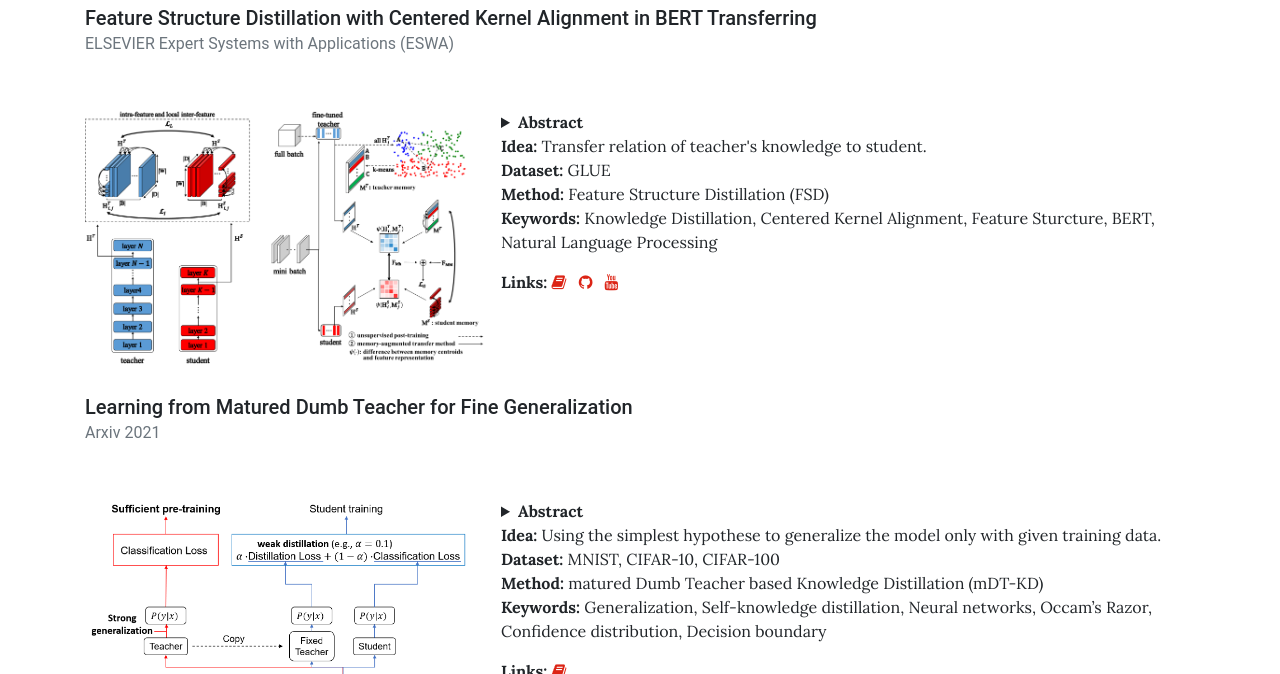
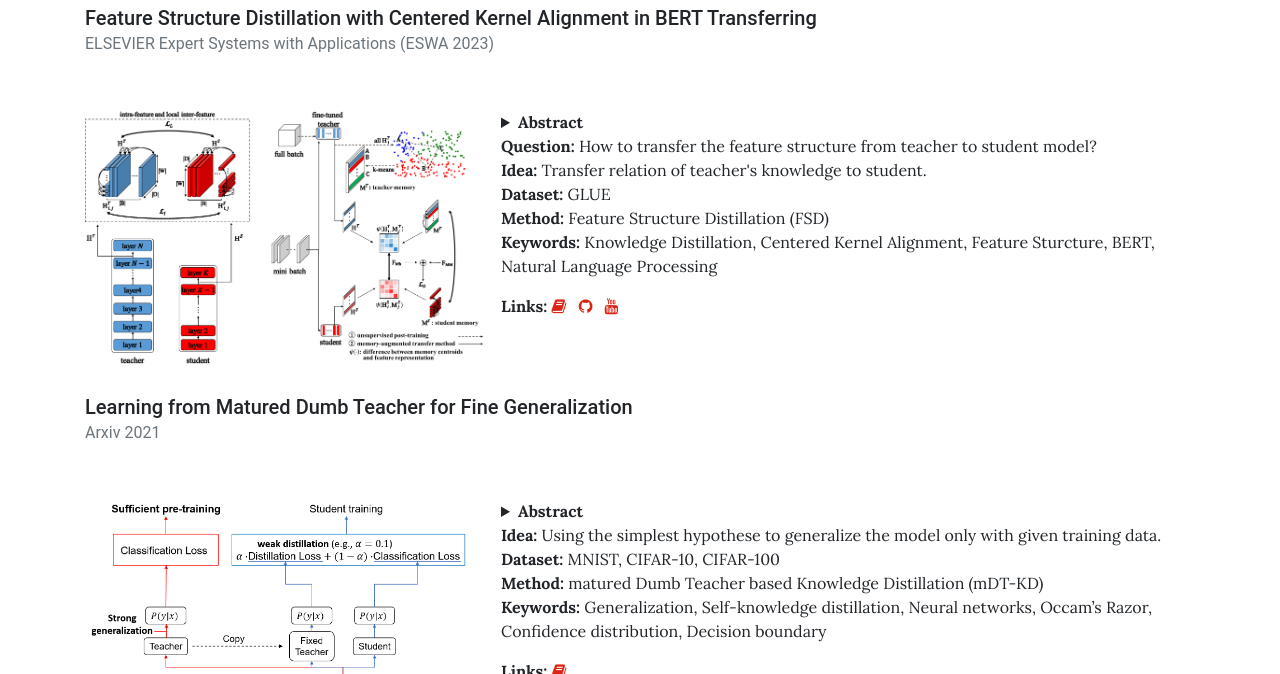
Before and after one commit to irrlab/irrlab.github.io, a Jekyll site: the page built from pages/research.md, in a window 1280 px wide and 900 px high, scrolled down 1319 px, cut to the strip 226-900 px from the top of the window. Built offline with Jekyll 4.4.1, drawn with Linux system fonts in a browser that asks for light colours.

Commit message:
update publication and alumni

```diff
--- a/_data/publication.yml
+++ b/_data/publication.yml
@@ -69,7 +69,7 @@
   youtube: https://www.youtube.com/watch?v=dvyPCQqU-8E
 
 - title: 'Feature Structure Distillation with Centered Kernel Alignment in BERT Transferring'
-  where: ELSEVIER Expert Systems with Applications (ESWA)
+  where: ELSEVIER Expert Systems with Applications (ESWA 2023)
   image: assets/img/publication/HeeJun_FSD.png
   abstract: >
     Knowledge distillation is an approach to transfer information on representations from a teacher to a student by reducing their difference.
@@ -85,11 +85,12 @@
     which is a representative neural language model.
     In the results, the proposed methods effectively transfer the three types of structures and improve performance compared to state-of-the-art distillation methods.
     Indeed, the code for the methods is available at <a href="https://github.com/maroo-sky/FSD">https://github.com/maroo-sky/FSD</a>.
+  question: How to transfer the feature structure from teacher to student model?
   idea: Transfer relation of teacher's knowledge to student.
   dataset: GLUE
   method: Feature Structure Distillation (FSD)
   keywords: Knowledge Distillation, Centered Kernel Alignment, Feature Sturcture, BERT, Natural Language Processing
-  paper: https://arxiv.org/abs/2204.08922
+  paper: https://www.sciencedirect.com/science/article/pii/S0957417423014823
   code: https://github.com/maroo-sky/FSD
   youtube: https://www.youtube.com/watch?v=hM5ccfRj4hs
 
--- a/_data/team_alumni.yml
+++ b/_data/team_alumni.yml
@@ -32,6 +32,7 @@
   role: M.S.
   image: assets/img/team/doyeon.jpg
   description: >
+    **Current Position**: FASOO<br/>
     **email**: Doyeon.18.Kim*[at]*gmail*[dot]*com
   email: Doyeon.18.Kim@gmail.com
 
```
Also changed, not shown: pages/archive.md (+2 -0 lines).
